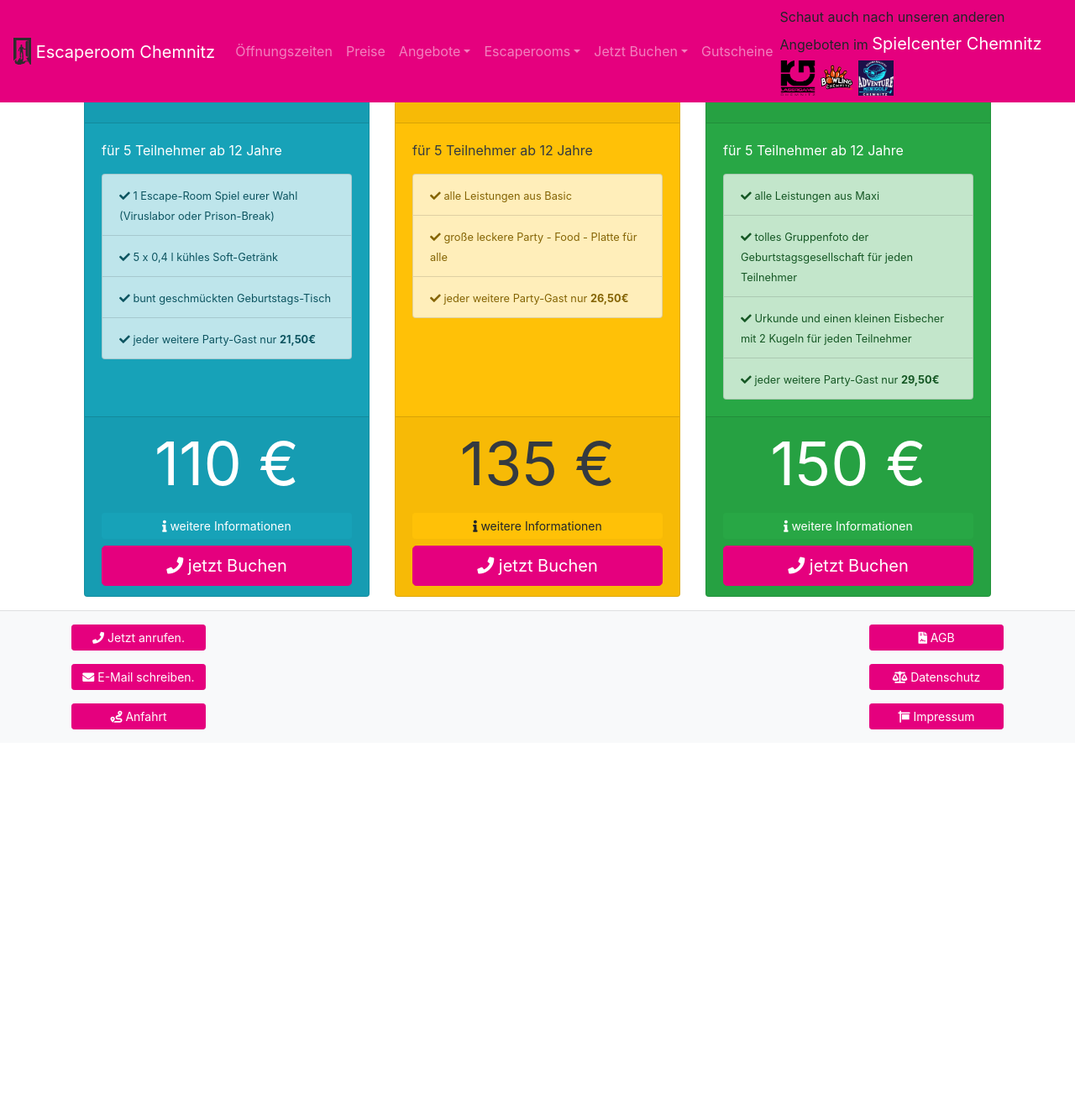
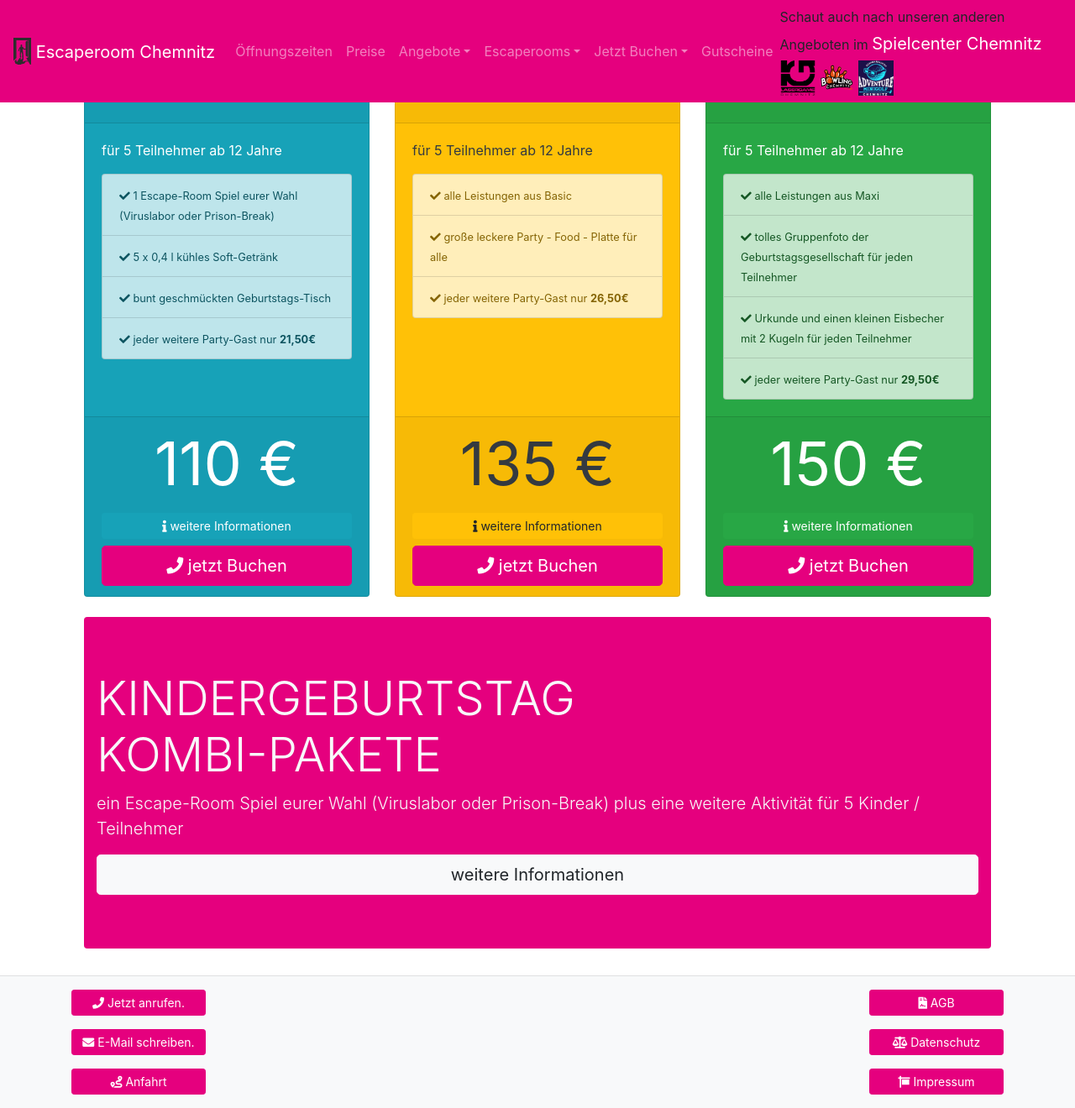
Before and after one commit to Rivagroup/erc-website, a CodeIgniter app: page /database/kindergeburtstag in a window 1280 px wide. Shown: the whole page at 84% size. Before the commit the page ends 869 px from the top, so only its background shows below. Run offline with CodeIgniter, Linux system fonts and the light colour scheme; some libraries are stand-ins or nearby versions.

Commit message:
add cross marketing jumbotron

```diff
--- a/application/views/kindergeburtstag/overview.php
+++ b/application/views/kindergeburtstag/overview.php
@@ -63,4 +63,12 @@
             </div>
         </div>
     </div>
+
+    <div class="jumbotron jumbotron-fluid mt-4 rounded bg-primary text-light">
+        <div class="container">
+            <h1 class="display-4">KINDERGEBURTSTAG<br/>KOMBI-PAKETE</h1>
+            <p class="lead">ein Escape-Room Spiel eurer Wahl (Viruslabor oder Prison-Break) plus eine weitere Aktivität für 5 Kinder / Teilnehmer</p>
+            <a href="https://spielcenter-chemnitz.de/kombi/#escape" target="_blank" class="btn btn-lg btn-block btn-light" role="button">weitere Informationen</a>
+        </div>
+    </div>
 </div>
```
